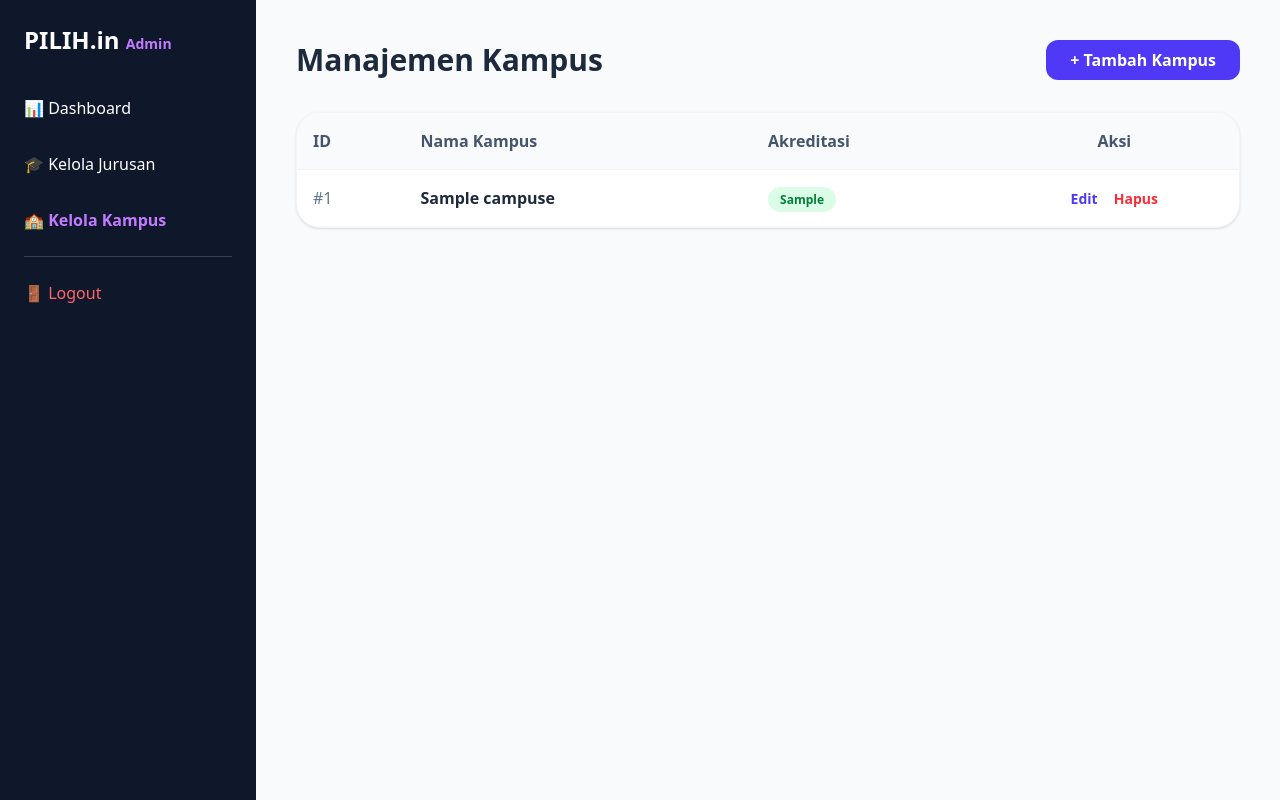
After one commit to Naufal-Ghani22/PILIH.in-ETSProject, a PHP site: page /admin/manage_campuses.php in a window 1280 px wide. The commit adds this page. Run offline with PHP 8.4, Linux system fonts and the light colour scheme; the visitor is signed in with stand-in values (Sample User, id 1); tables that the repository leaves empty or names only in its code hold one stand-in row (values such as "Sample post").

Commit message:
feat: add admin dashboard and management pages for majors and campuses with access control

```diff
--- /dev/null
+++ b/admin/manage_campuses.php
@@ -0,0 +1,79 @@
+<?php
+include '../database/koneksi.php';
+session_start();
+if (!isset($_SESSION['role']) || $_SESSION['role'] !== 'admin') {
+    header("Location: ../auth.php");
+    exit;
+}
+
+$campuses = mysqli_query($koneksi, "SELECT * FROM campuses ORDER BY id_kampus DESC");
+?>
+
+<!DOCTYPE html>
+<html lang="id">
+<head>
+    <meta charset="UTF-8">
+    <title>Kelola Kampus - PILIH.in Admin</title>
+    <link href="../src/output.css" rel="stylesheet">
+</head>
+<body class="bg-slate-50 flex min-h-screen">
+
+    <aside class="w-64 bg-slate-900 text-white p-6">
+        <h2 class="text-2xl font-bold mb-8">PILIH.in <span class="text-purple-400 text-sm">Admin</span></h2>
+        <nav class="space-y-4">
+            <a href="dashboard.php" class="block py-2 hover:text-purple-400 transition">📊 Dashboard</a>
+            <a href="manage_majors.php" class="block py-2 hover:text-purple-400 transition">🎓 Kelola Jurusan</a>
+            <a href="manage_campuses.php" class="block py-2 text-purple-400 font-bold">🏫 Kelola Kampus</a>
+            <hr class="border-slate-700">
+            <a href="../logout.php" class="block py-2 text-red-400">🚪 Logout</a>
+        </nav>
+    </aside>
+
+    <main class="flex-1 p-10">
+        <div class="flex justify-between items-center mb-8">
+            <h1 class="text-3xl font-extrabold text-slate-800">Manajemen Kampus</h1>
+            <button class="bg-indigo-600 text-white px-6 py-2 rounded-xl font-bold hover:bg-indigo-700 transition">
+                + Tambah Kampus
+            </button>
+        </div>
+
+        <?php if(isset($_GET['success'])): ?>
+            <div class="bg-emerald-100 text-emerald-700 p-4 rounded-xl font-bold mb-6">
+                ✅ <?= htmlspecialchars($_GET['success']) ?>
+            </div>
+        <?php endif; ?>
+
+        <div class="bg-white rounded-3xl shadow-sm border border-slate-100 overflow-hidden">
+            <table class="w-full text-left border-collapse">
+                <thead class="bg-slate-50 border-b border-slate-100">
+                    <tr>
+                        <th class="p-4 font-bold text-slate-600">ID</th>
+                        <th class="p-4 font-bold text-slate-600">Nama Kampus</th>
+                        <th class="p-4 font-bold text-slate-600">Akreditasi</th>
+                        <th class="p-4 font-bold text-slate-600 text-center">Aksi</th>
+                    </tr>
+                </thead>
+                <tbody>
+                    <?php while($row = mysqli_fetch_assoc($campuses)): ?>
+                    <tr class="border-b border-slate-50 hover:bg-slate-50/50 transition">
+                        <td class="p-4 text-slate-500">#<?= $row['id_kampus'] ?></td>
+                        <td class="p-4 font-bold text-slate-800"><?= $row['nama_kampus'] ?></td>
+                        <td class="p-4">
+                            <span class="bg-green-100 text-green-700 px-3 py-1 rounded-full text-xs font-bold">
+                                <?= $row['akreditasi'] ?>
+                            </span>
+                        </td>
+                        <td class="p-4 text-center space-x-3">
+                            <button class="text-indigo-600 font-bold text-sm">Edit</button>
+                            <a href="process_crud.php?action=delete_campus&id=<?= $row['id_kampus'] ?>"
+                               onclick="return confirm('Hapus kampus ini dari sistem?')"
+                               class="text-red-500 font-bold text-sm">Hapus</a>
+                        </td>
+                    </tr>
+                    <?php endwhile; ?>
+                </tbody>
+            </table>
+        </div>
+    </main>
+</body>
+</html>
--- a/src/output.css
+++ b/src/output.css
@@ -10,17 +10,21 @@
     --color-red-50: oklch(97.1% 0.013 17.38);
     --color-red-100: oklch(93.6% 0.032 17.717);
     --color-red-200: oklch(88.5% 0.062 18.334);
+    --color-red-400: oklch(70.4% 0.191 22.216);
     --color-red-500: oklch(63.7% 0.237 25.331);
     --color-red-600: oklch(57.7% 0.245 27.325);
-    --color-red-700: oklch(50.5% 0.213 27.518);
     --color-green-100: oklch(96.2% 0.044 156.743);
     --color-green-600: oklch(62.7% 0.194 149.214);
     --color-green-700: oklch(52.7% 0.154 150.069);
+    --color-emerald-100: oklch(95% 0.052 163.051);
+    --color-emerald-700: oklch(50.8% 0.118 165.612);
     --color-blue-100: oklch(93.2% 0.032 255.585);
     --color-blue-700: oklch(48.8% 0.243 264.376);
     --color-indigo-300: oklch(78.5% 0.115 274.713);
     --color-indigo-500: oklch(58.5% 0.233 277.117);
     --color-indigo-600: oklch(51.1% 0.262 276.966);
+    --color-indigo-700: oklch(45.7% 0.24 277.023);
+    --color-purple-50: oklch(97.7% 0.014 308.299);
     --color-purple-100: oklch(94.6% 0.033 307.174);
     --color-purple-200: oklch(90.2% 0.063 306.703);
     --color-purple-300: oklch(82.7% 0.119 306.383);
@@ -43,7 +47,7 @@
     --color-white: #fff;
     --spacing: 0.25rem;
     --container-md: 28rem;
-    --container-2xl: 42rem;
+    --container-lg: 32rem;
     --container-3xl: 48rem;
     --container-5xl: 64rem;
     --container-6xl: 72rem;
@@ -51,6 +55,8 @@
     --text-xs--line-height: calc(1 / 0.75);
     --text-sm: 0.875rem;
     --text-sm--line-height: calc(1.25 / 0.875);
+    --text-base: 1rem;
+    --text-base--line-height: calc(1.5 / 1);
     --text-lg: 1.125rem;
     --text-lg--line-height: calc(1.75 / 1.125);
     --text-xl: 1.25rem;
@@ -71,6 +77,7 @@
     --font-weight-semibold: 600;
     --font-weight-bold: 700;
     --font-weight-extrabold: 800;
+    --font-weight-black: 900;
     --tracking-tight: -0.025em;
     --tracking-wide: 0.025em;
     --tracking-wider: 0.05em;
@@ -80,7 +87,6 @@
     --radius-xl: 0.75rem;
     --radius-2xl: 1rem;
     --radius-3xl: 1.5rem;
-    --drop-shadow-md: 0 3px 3px rgb(0 0 0 / 0.12);
     --animate-ping: ping 1s cubic-bezier(0, 0, 0.2, 1) infinite;
     --blur-md: 12px;
     --blur-lg: 16px;
@@ -467,6 +488,12 @@
   .w-32 {
     width: calc(var(--spacing) * 32);
   }
+  .w-48 {
+    width: calc(var(--spacing) * 48);
+  }
+  .w-64 {
+    width: calc(var(--spacing) * 64);
+  }
   .w-96 {
     width: calc(var(--spacing) * 96);
   }
@@ -631,6 +668,20 @@
       margin-block-end: calc(calc(var(--spacing) * 12) * calc(1 - var(--tw-space-y-reverse)));
     }
   }
+  .space-x-2 {
+    :where(& > :not(:last-child)) {
+      --tw-space-x-reverse: 0;
+      margin-inline-start: calc(calc(var(--spacing) * 2) * var(--tw-space-x-reverse));
+      margin-inline-end: calc(calc(var(--spacing) * 2) * calc(1 - var(--tw-space-x-reverse)));
+    }
+  }
+  .space-x-3 {
+    :where(& > :not(:last-child)) {
+      --tw-space-x-reverse: 0;
+      margin-inline-start: calc(calc(var(--spacing) * 3) * var(--tw-space-x-reverse));
+      margin-inline-end: calc(calc(var(--spacing) * 3) * calc(1 - var(--tw-space-x-reverse)));
+    }
+  }
   .overflow-hidden {
     overflow: hidden;
   }
@@ -686,6 +737,9 @@
   .border-red-200 {
     border-color: var(--color-red-200);
   }
+  .border-slate-50 {
+    border-color: var(--color-slate-50);
+  }
   .border-slate-100 {
     border-color: var(--color-slate-100);
   }
@@ -694,6 +748,9 @@
   }
   .border-slate-300 {
     border-color: var(--color-slate-300);
+  }
+  .border-slate-700 {
+    border-color: var(--color-slate-700);
   }
   .border-slate-800 {
     border-color: var(--color-slate-800);
@@ -734,6 +794,12 @@
       background-color: color-mix(in oklab, var(--color-indigo-300) 40%, transparent);
     }
   }
+  .bg-indigo-600 {
+    background-color: var(--color-indigo-600);
+  }
+  .bg-purple-100 {
+    background-color: var(--color-purple-100);
+  }
   .bg-purple-300 {
     background-color: var(--color-purple-300);
   }
@@ -863,6 +929,12 @@
   .p-8 {
     padding: calc(var(--spacing) * 8);
   }
+  .p-10 {
+    padding: calc(var(--spacing) * 10);
+  }
+  .p-12 {
+    padding: calc(var(--spacing) * 12);
+  }
   .px-2 {
     padding-inline: calc(var(--spacing) * 2);
   }
@@ -920,11 +998,17 @@
   .pb-2 {
     padding-bottom: calc(var(--spacing) * 2);
   }
+  .pb-4 {
+    padding-bottom: calc(var(--spacing) * 4);
+  }
   .pb-20 {
     padding-bottom: calc(var(--spacing) * 20);
   }
   .text-center {
     text-align: center;
+  }
+  .text-left {
+    text-align: left;
   }
   .font-mono {
     font-family: var(--font-mono);
@@ -1007,18 +1099,30 @@
   .text-blue-700 {
     color: var(--color-blue-700);
   }
+  .text-emerald-700 {
+    color: var(--color-emerald-700);
+  }
   .text-green-600 {
     color: var(--color-green-600);
   }
   .text-green-700 {
     color: var(--color-green-700);
   }
+  .text-indigo-600 {
+    color: var(--color-indigo-600);
+  }
+  .text-purple-400 {
+    color: var(--color-purple-400);
+  }
   .text-purple-600 {
     color: var(--color-purple-600);
   }
   .text-purple-700 {
     color: var(--color-purple-700);
   }
+  .text-red-400 {
+    color: var(--color-red-400);
+  }
   .text-red-500 {
     color: var(--color-red-500);
   }
@@ -1209,6 +1317,20 @@
       }
     }
   }
+  .hover\:bg-indigo-700 {
+    &:hover {
+      @media (hover: hover) {
+        background-color: var(--color-indigo-700);
+      }
+    }
+  }
+  .hover\:bg-purple-50 {
+    &:hover {
+      @media (hover: hover) {
+        background-color: var(--color-purple-50);
+      }
+    }
+  }
   .hover\:bg-purple-700 {
     &:hover {
       @media (hover: hover) {
@@ -1223,6 +1352,23 @@
       }
     }
   }
+  .hover\:bg-slate-50 {
+    &:hover {
+      @media (hover: hover) {
+        background-color: var(--color-slate-50);
+      }
+    }
+  }
+  .hover\:bg-slate-50\/50 {
+    &:hover {
+      @media (hover: hover) {
+        background-color: color-mix(in srgb, oklch(98.4% 0.003 247.858) 50%, transparent);
+        @supports (color: color-mix(in lab, red, red)) {
+          background-color: color-mix(in oklab, var(--color-slate-50) 50%, transparent);
+        }
+      }
+    }
+  }
   .hover\:bg-slate-200 {
     &:hover {
       @media (hover: hover) {
@@ -1234,6 +1380,13 @@
     &:hover {
       @media (hover: hover) {
         background-color: var(--color-white);
+      }
+    }
+  }
+  .hover\:text-purple-400 {
+    &:hover {
+      @media (hover: hover) {
+        color: var(--color-purple-400);
       }
     }
   }
@@ -1516,6 +1679,11 @@
   inherits: false;
 }
 @property --tw-space-y-reverse {
+  syntax: "*";
+  inherits: false;
+  initial-value: 0;
+}
+@property --tw-space-x-reverse {
   syntax: "*";
   inherits: false;
   initial-value: 0;
@@ -1775,6 +1943,7 @@
       --tw-skew-x: initial;
       --tw-skew-y: initial;
       --tw-space-y-reverse: 0;
+      --tw-space-x-reverse: 0;
       --tw-border-style: solid;
       --tw-gradient-position: initial;
       --tw-gradient-from: #0000;
```
Also changed, not shown: other parts of src/output.css (+63 -0 lines), admin/dashboard.php (added, +57 -0 lines), admin/manage_majors.php (added, +54 -0 lines), admin/proses_crud.php (added, +67 -0 lines), components/sidebar_admin.php (added), includes/auth_check.php (added), includes/functions.php (added).
